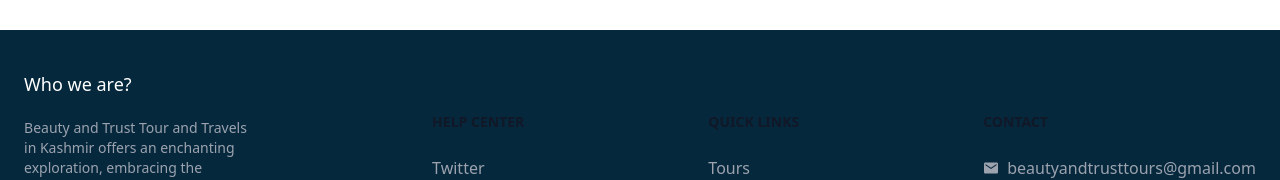
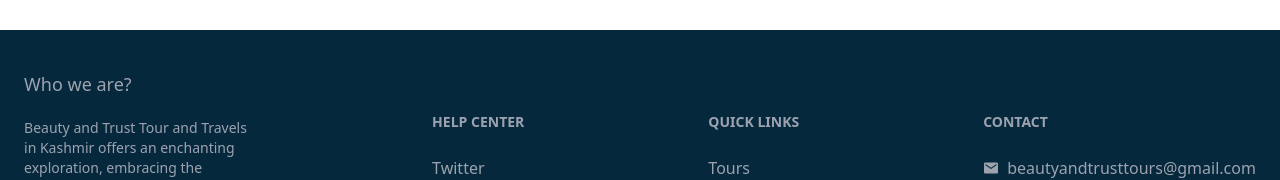
Before and after one commit to wajidkashoo14/beauty-and-trust, a Next.js app: page / in a window 1280 px wide. Shown: the part 3676-3856 px from the top of the page. Built offline with nearby package versions, Linux system fonts and the light colour scheme.

Commit message:
code fix

```diff
--- a/src/app/components/Footer.jsx
+++ b/src/app/components/Footer.jsx
@@ -10,7 +10,7 @@ export default function Footer() {
       <div class="w-full max-w-screen-xl pt-10">
         <div class="flex justify-evenly items-center gap-x-40 max-[600px]:block max-[600px]:p-4">
           <div>
-            <h2 class="text-lg font-medium mb-5 text-white">Who we are?</h2>
+            <h2 class="text-lg font-medium mb-5 text-gray-400">Who we are?</h2>
             <p class="text-sm text-left text-gray-400 w-56 max-[600px]:w-full max-[600px]:mb-5">
               Beauty and Trust Tour and Travels in Kashmir offers an enchanting
               exploration, embracing the serene landscapes of Sonmarg and
@@ -20,7 +20,7 @@ export default function Footer() {
             </p>
           </div>
           <div>
-            <h2 class="mb-6 text-sm font-semibold text-gray-900 uppercase dark:text-white">
+            <h2 class="mb-6 text-sm font-semibold text-gray-400 uppercase dark:text-white">
               Help center
             </h2>
             <ul class="text-gray-400 font-medium">
@@ -42,7 +42,7 @@ export default function Footer() {
             </ul>
           </div>
           <div>
-            <h2 class="mb-6 text-sm font-semibold text-gray-900 uppercase dark:text-white">
+            <h2 class="mb-6 text-sm font-semibold text-gray-400 uppercase">
               Quick Links
             </h2>
             <ul class="text-gray-400 font-medium">
@@ -64,7 +64,7 @@ export default function Footer() {
             </ul>
           </div>
           <div>
-            <h2 class="mb-6 text-sm font-semibold text-gray-900 uppercase dark:text-white">
+            <h2 class="mb-6 text-sm font-semibold text-gray-400 uppercase">
               Contact
             </h2>
             <ul class="text-gray-400 font-medium">
```
